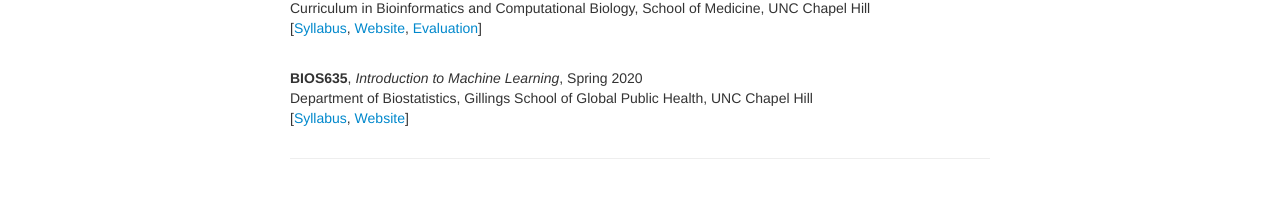
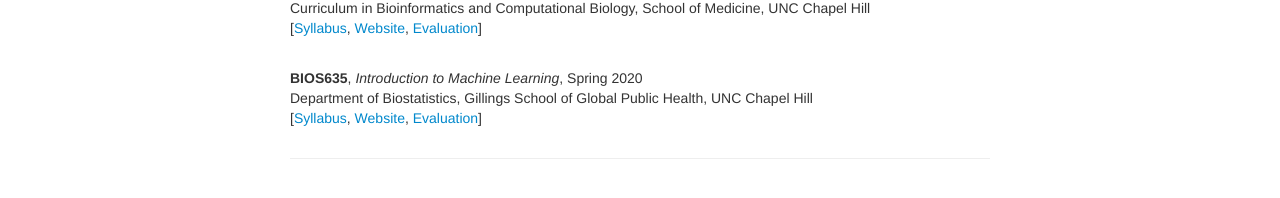
Before and after one commit to yuchaojiang/yuchaojiang.github.io, a Jekyll site: the page built from pages/teaching.md, in a window 1280 px wide. Shown: the part 284-482 px from the top of the page. Built offline with Jekyll 4.4.1, drawn with Linux system fonts in a browser that asks for light colours.

Commit message:
Update teaching.md

```diff
--- a/pages/teaching.md
+++ b/pages/teaching.md
@@ -23,5 +23,6 @@ Curriculum in Bioinformatics and Computational Biology, School of Medicine, UNC
 <div class="cv">
   <b>BIOS635</b>, <i>Introduction to Machine Learning</i>, Spring 2020 <br/>
 Department of Biostatistics, Gillings School of Global Public Health, UNC Chapel Hill <br/>
-[<a href="https://www.dropbox.com/s/o7bu8kg1lcv74tc/BIOS%20635_Intro%20Machine%20Learning_Syllabus_v1.pdf?dl=0" title="Syllabus BIOS635">Syllabus</a>, <a href="https://github.com/yuchaojiang/BIOS635/" title="Course Website">Website</a>]
+[<a href="https://www.dropbox.com/s/o7bu8kg1lcv74tc/BIOS%20635_Intro%20Machine%20Learning_Syllabus_v1.pdf?dl=0" title="Syllabus BIOS635">Syllabus</a>, <a href="https://github.com/yuchaojiang/BIOS635/" title="Course Website">Website</a>,
+	<a href="https://www.dropbox.com/s/qgxn7j80wwpfl3s/selected_evaluation.pdf?dl=0" title="Selected Evaluation">Evaluation</a>]
 </div>
```
